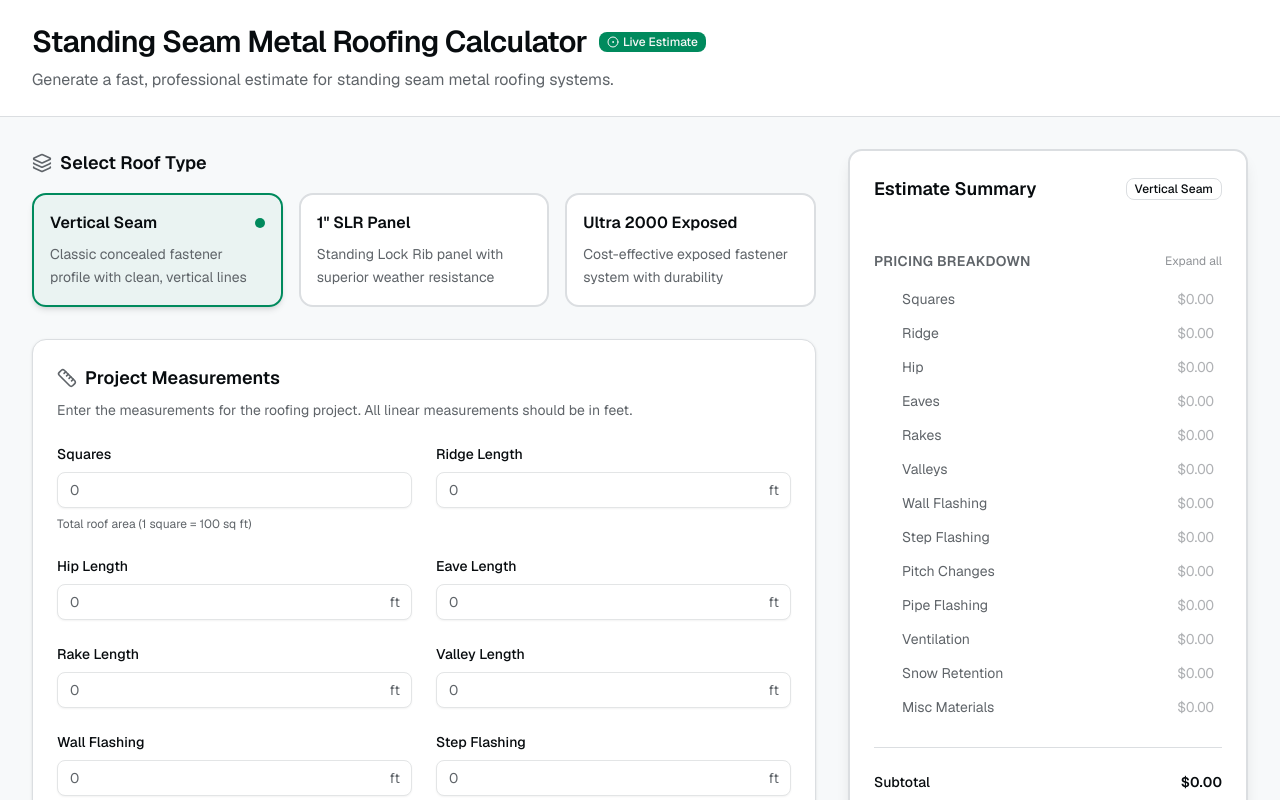
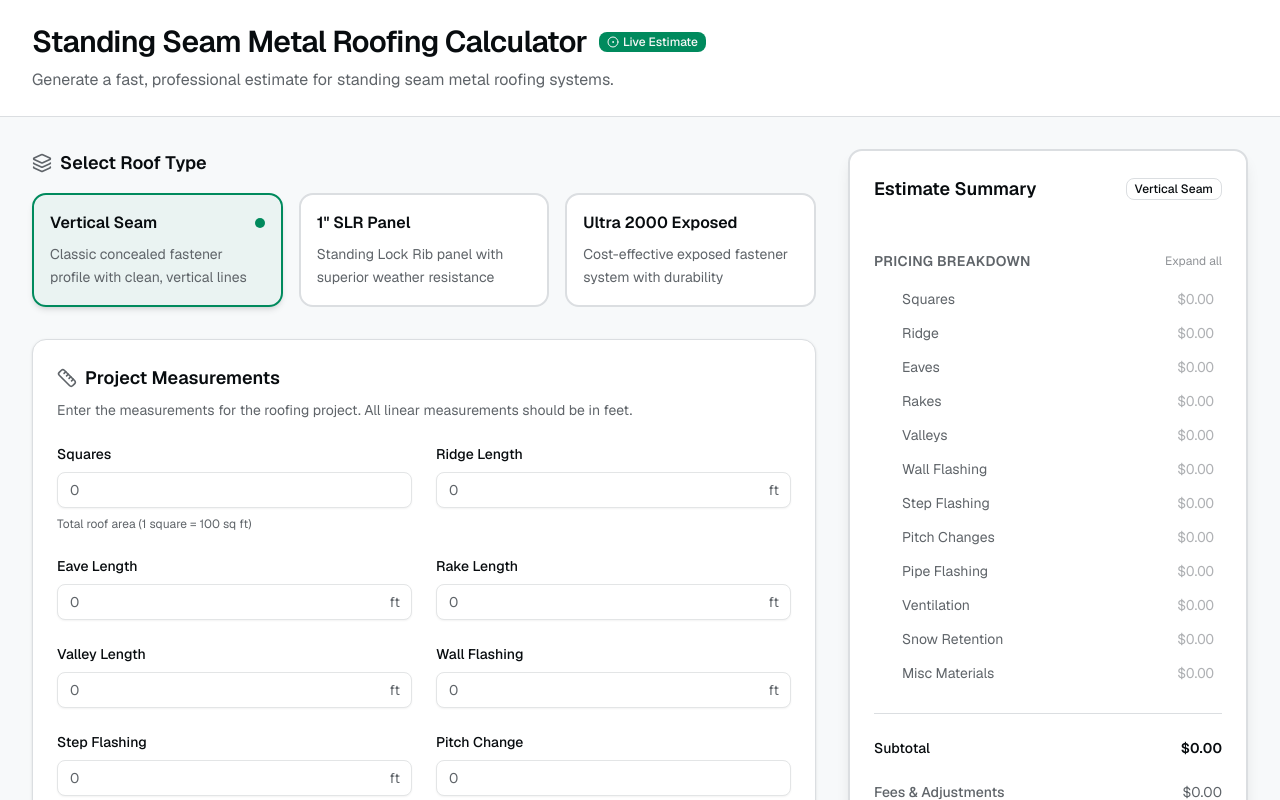
Before and after one commit to jaredcox22/quoting-tool, a Next.js app: page / in a window 1280 px wide. Shown: the top 800 px of the page. Built offline with nearby package versions, Linux system fonts and the light colour scheme.

Commit message:
Refactor RoofingCalculator component: Comment out hipLength related code to remove unused calculations and UI elements, streamlining the component's functionality.

```diff
--- a/components/roofing-calculator.tsx
+++ b/components/roofing-calculator.tsx
@@ -23,7 +23,7 @@ type RoofType = "vertical-seam" | "1-slr-panel" | "ultra-2000"
 interface FormData {
   squares: number
   ridgeLength: number
-  hipLength: number
+  // hipLength: number
   eaveLength: number
   rakeLength: number
   valleyLength: number
@@ -43,7 +43,7 @@ interface FormData {
 const initialFormData: FormData = {
   squares: 0,
   ridgeLength: 0,
-  hipLength: 0,
+  // hipLength: 0,
   eaveLength: 0,
   rakeLength: 0,
   valleyLength: 0,
@@ -106,7 +106,7 @@ export default function RoofingCalculator({ pricingByType }: RoofingCalculatorPr
   const calculations = useMemo(() => {
     const squares = formData.squares * pricing.squareRate
     const ridge = formData.ridgeLength * pricing.ridgeRate
-    const hip = formData.hipLength * pricing.hipRate
+    // const hip = formData.hipLength * pricing.hipRate
     const eave = formData.eaveLength * pricing.eaveRate
     const rake = formData.rakeLength * pricing.rakeRate
     const valleys = formData.valleyLength * pricing.valleyRate
@@ -118,7 +118,7 @@ export default function RoofingCalculator({ pricingByType }: RoofingCalculatorPr
     const snowRetention = formData.snowRetention * pricing.snowRetentionRate
 
     const materialSubtotal =
-      squares + ridge + hip + eave + rake + valleys +
+      squares + ridge + eave + rake + valleys +
       wallFlashing + stepFlashing + pitchChange + pipeFlashing +
       ventilation + snowRetention + pricing.miscFixedCost
 
@@ -132,7 +132,7 @@ export default function RoofingCalculator({ pricingByType }: RoofingCalculatorPr
     return {
       squares,
       ridge,
-      hip,
+      // hip: 0,
       eave,
       rake,
       valleys,
@@ -245,13 +245,13 @@ export default function RoofingCalculator({ pricingByType }: RoofingCalculatorPr
                     onChange={(v) => handleInputChange("ridgeLength", v)}
                     suffix="ft"
                   />
-                  <FormField
+                  {/* <FormField
                     label="Hip Length"
                     id="hipLength"
                     value={formData.hipLength}
                     onChange={(v) => handleInputChange("hipLength", v)}
                     suffix="ft"
-                  />
+                  /> */}
                   <FormField
                     label="Eave Length"
                     id="eaveLength"
@@ -468,7 +468,7 @@ function BreakdownSection({
   const rows: { key: string; label: string; calcKey: string }[] = [
     { key: "squareRate", label: "Squares", calcKey: "squares" },
     { key: "ridgeRate", label: "Ridge", calcKey: "ridge" },
-    { key: "hipRate", label: "Hip", calcKey: "hip" },
+    // { key: "hipRate", label: "Hip", calcKey: "hip" },
     { key: "eaveRate", label: "Eaves", calcKey: "eave" },
     { key: "rakeRate", label: "Rakes", calcKey: "rake" },
     { key: "valleyRate", label: "Valleys", calcKey: "valleys" },
```
